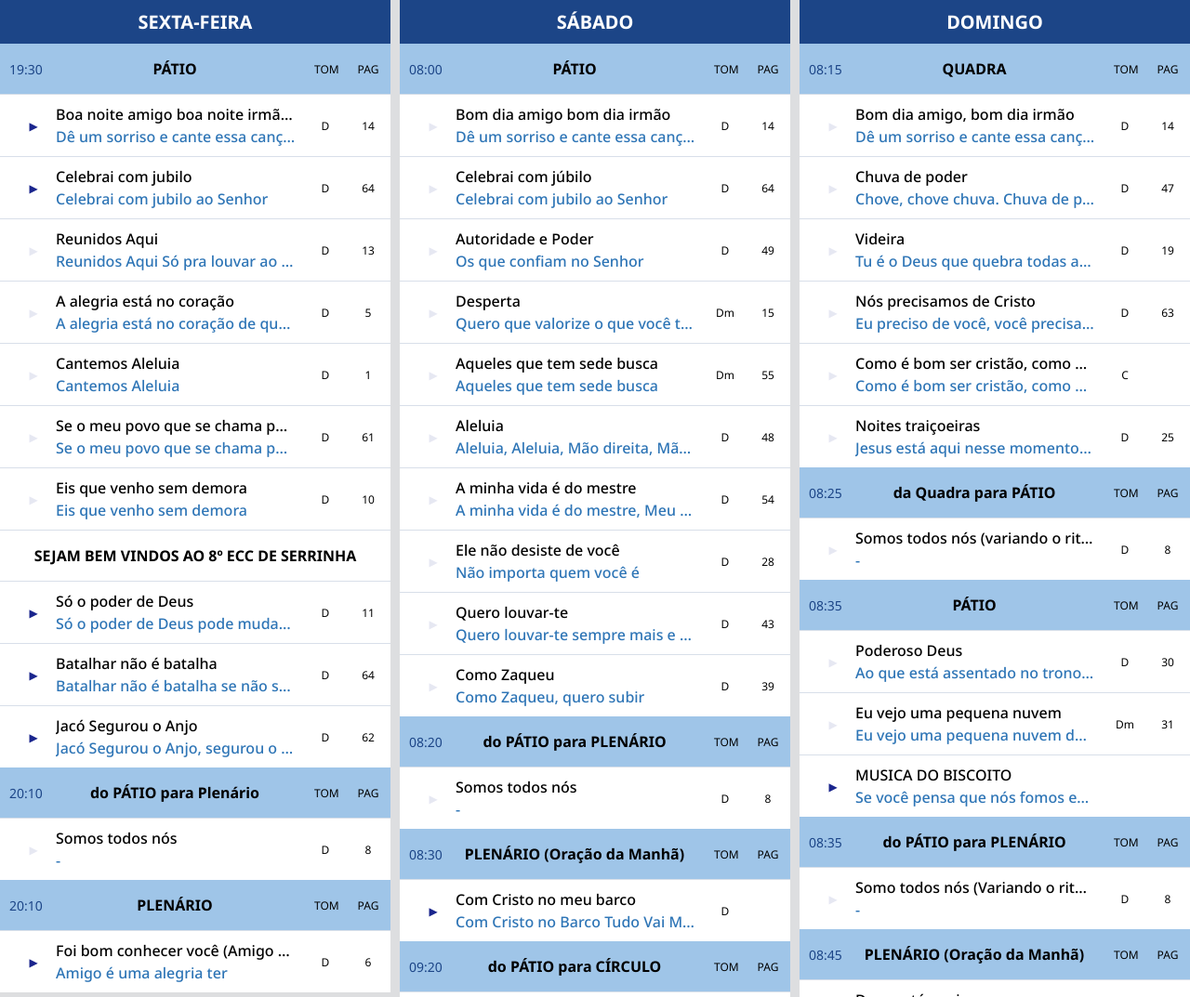
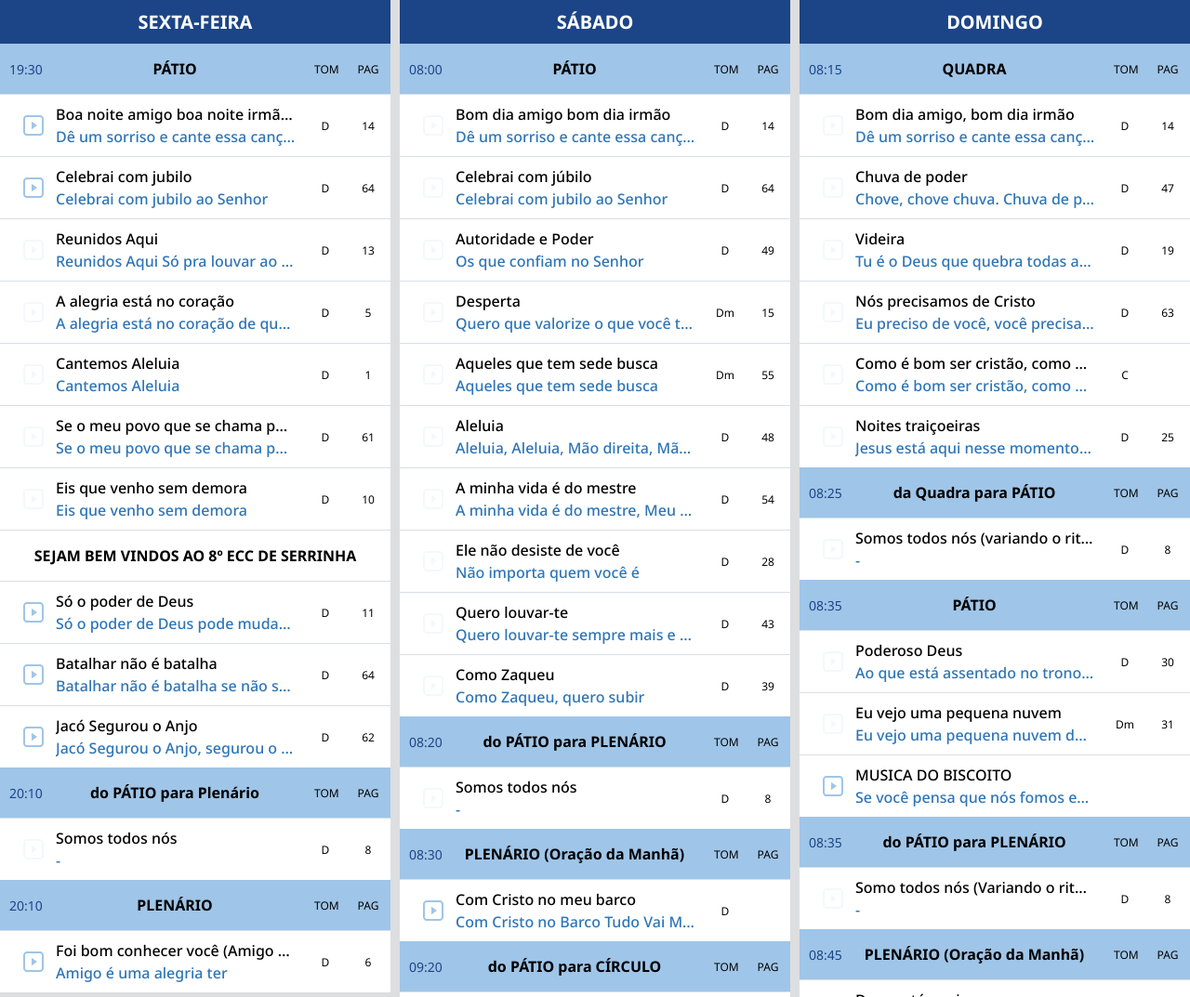
Before and after one commit to rafaelvalverdedev/bandinhaECC-V2, a website: page public/index.html in a window 1280 px wide. Shown: the top 1073 px of the page at 93% size. Drawn offline with Linux system fonts and the light colour scheme.

Commit message:
Atualização botão Play

```diff
--- a/public/app.js
+++ b/public/app.js
@@ -58,7 +58,25 @@ function render() {
       r.setAttribute("data-id", it.id);
       if (!it.url) r.classList.add("no-url");
 
-      const playIcon = `<span class="play-icon">▶</span>`;
+      const playIcon = `<span class="play-icon">
+
+      <svg
+  width="24"
+  height="24"
+  viewBox="0 0 24 24"
+  fill="none"
+  xmlns="http://www.w3.org/2000/svg"
+>
+  <path
+    fill-rule="evenodd"
+    clip-rule="evenodd"
+    d="M19 3H5C3.89543 3 3 3.89543 3 5V19C3 20.1046 3.89543 21 5 21H19C20.1046 21 21 20.1046 21 19V5C21 3.89543 20.1046 3 19 3ZM5 1C2.79086 1 1 2.79086 1 5V19C1 21.2091 2.79086 23 5 23H19C21.2091 23 23 21.2091 23 19V5C23 2.79086 21.2091 1 19 1H5Z"
+    fill="currentColor"
+  />
+  <path d="M16 12L10 16.3301V7.66987L16 12Z" fill="currentColor" />
+</svg>
+
+</span>`;
       const titleContent = it.lyrics
         ? `<div class="title-main">${it.title}</div><div class="title-lyrics">${it.lyrics}</div>`
         : `<div class="title-main">${it.title}</div>`;
--- a/public/styles.css
+++ b/public/styles.css
@@ -134,19 +134,17 @@ body {
     display: flex;
     align-items: center;
     justify-content: center;
-    color: rgb(26, 37, 141);
-
+    color: var(--blue2);
     cursor: pointer;
-    font-size: 12px;
-
+    font-size: 16px;
 }
 
 .play-icon:hover {
-    background: #0f5ea8;
+    animation: pulse 1.5s infinite;
 }
 
-.row.playing .play-icon {
-    background: #16a34a;
+.row.playing {
+    background: #1647a3;
     animation: pulse 1.5s infinite;
 }
 
@@ -190,7 +188,7 @@ body {
     opacity: 0.1;
 }
 
-.row.no-url .play-icon:hover {
+.row.no-url {
     transform: none;
 }
 
```
